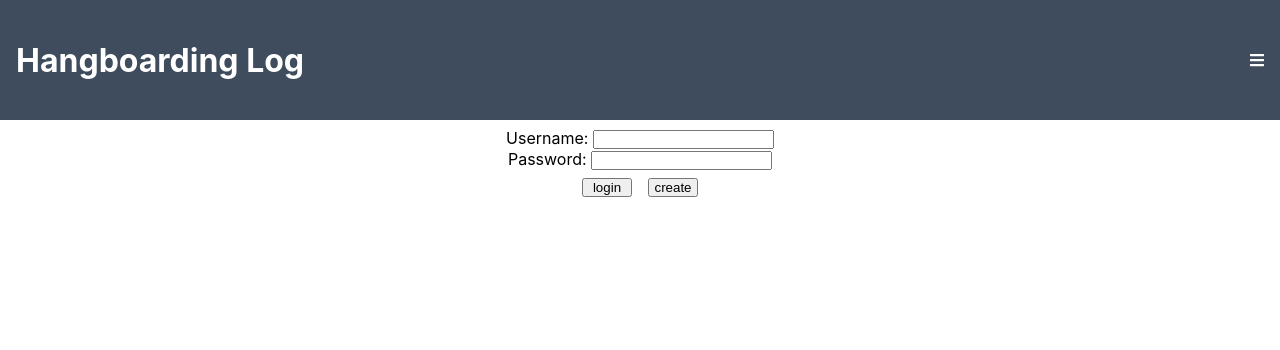
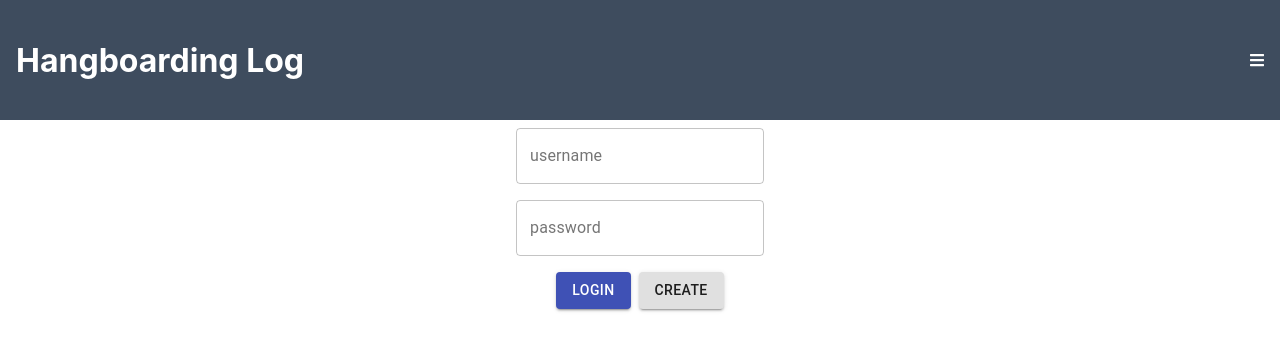
Before and after one commit to joegiardina/hangboard-app, a React app: page /login in a window 1280 px wide. Shown: the top 350 px of the page. Built offline with nearby package versions, Linux system fonts and the light colour scheme.

Commit message:
update login

```diff
--- a/src/container/Login.js
+++ b/src/container/Login.js
@@ -1,6 +1,7 @@
 import {useState, useEffect} from 'react';
 import {useHistory} from 'react-router-dom';
 import {useDispatch, useSelector} from 'react-redux';
+import {Button, TextField} from '@material-ui/core';
 import {login, create} from '../stores/userSlice';
 
 const columnStyle = {
@@ -13,7 +14,9 @@ const columnStyle = {
 
 const buttonStyle = {width: 50, margin: 8};
 
-const InputGroup = ({children}) => <div>{children}</div>;
+const InputGroup = ({children}) => (
+  <div style={{marginBottom: 16}}>{children}</div>
+);
 const CenteredColumn = ({children}) => (
   <div style={columnStyle}>{children}</div>
 );
@@ -38,32 +41,35 @@ const Login = () => {
   return (
     <CenteredColumn>
       <InputGroup>
-        <label>
-          Username:{' '}
-          <input
+        <TextField
           type="text"
+          label="username"
+          variant="outlined"
           value={username}
           onChange={event => setUsername(event.target.value.toLowerCase())}
         />
-        </label>
       </InputGroup>
       <InputGroup>
-        <label>
-          Password:{' '}
-          <input
+        <TextField
           type="password"
+          label="password"
+          variant="outlined"
           onChange={event => setPassword(event.target.value)}
         />
-        </label>
       </InputGroup>
-      <div style={{display: 'flex', flexDirection: 'row'}}>
-        <button style={buttonStyle} onClick={onClickLogin}>
+      <InputGroup style={{flexDirection: 'row'}}>
+        <Button
+          style={{marginRight: 8}}
+          variant="contained"
+          color="primary"
+          onClick={onClickLogin}
+        >
           login
-        </button>
-        <button style={buttonStyle} onClick={onClickCreate}>
+        </Button>
+        <Button variant="contained" onClick={onClickCreate}>
           create
-        </button>
-      </div>
+        </Button>
+      </InputGroup>
       {!!error && <p style={{color: 'red'}}>{error}</p>}
     </CenteredColumn>
   );
```
Lines whose indentation alone changed are shown as unchanged.
